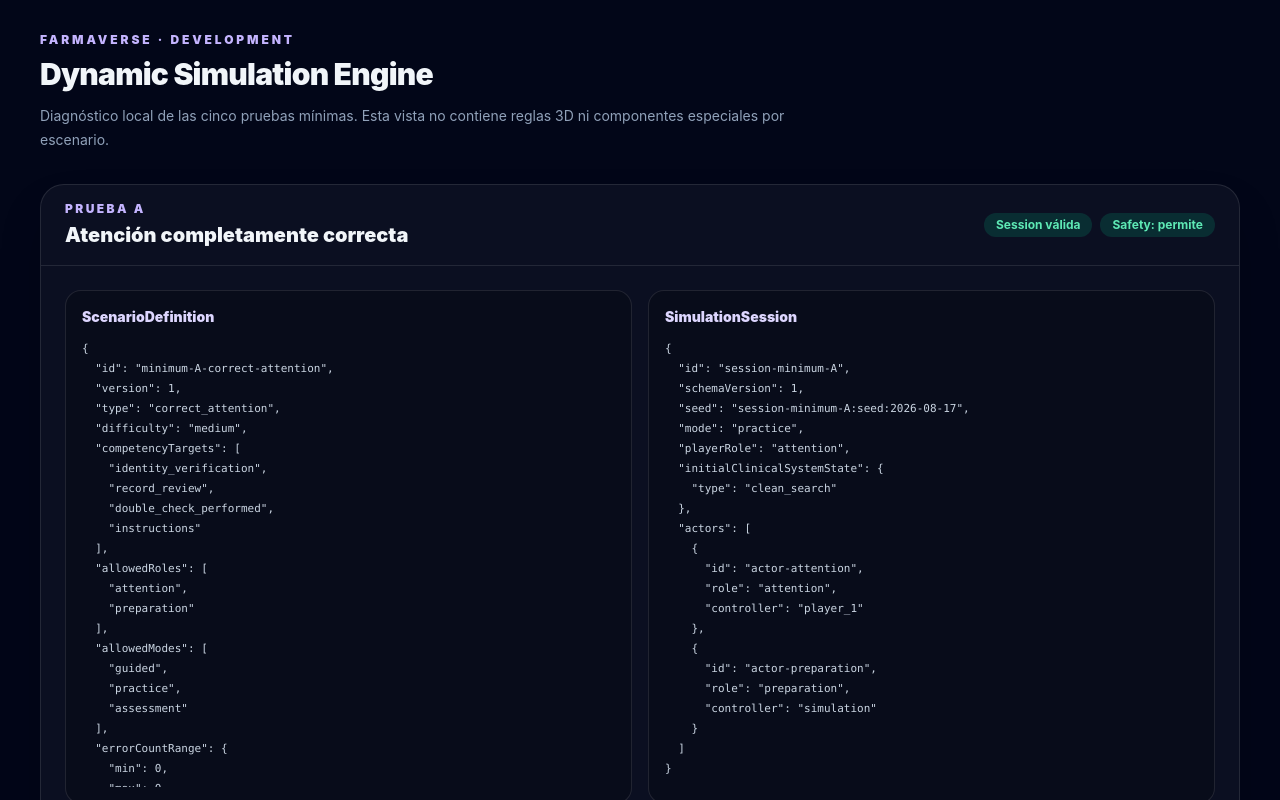
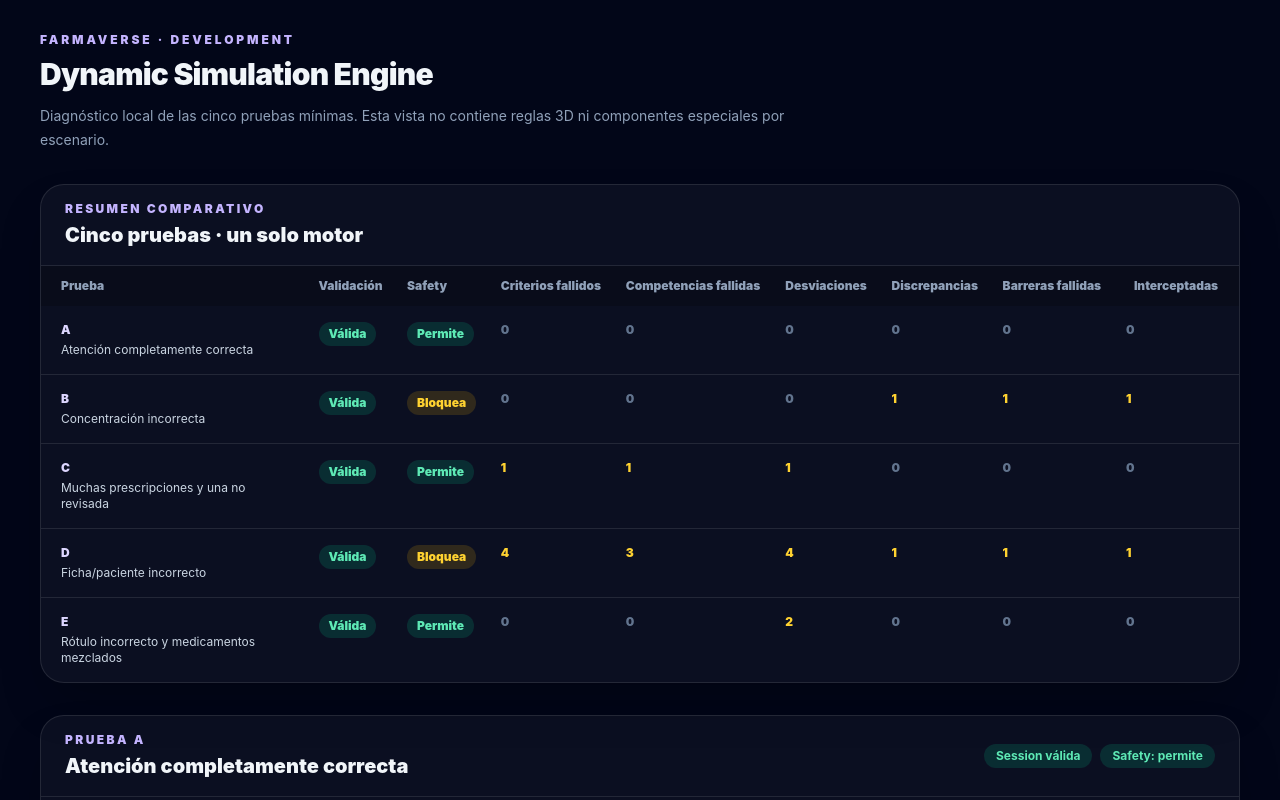
Before and after one commit to vichinho/farmasim, a Next.js app: page /dev/simulation-engine in a window 1280 px wide. Shown: the top 800 px of the page. Built offline with nearby package versions, Linux system fonts and the light colour scheme; no server answers.

Commit message:
feat(simulation-engine): show comparative safety summary

```diff
--- a/src/app/dev/simulation-engine/page.tsx
+++ b/src/app/dev/simulation-engine/page.tsx
@@ -1,11 +1,15 @@
 import { notFound } from "next/navigation";
 
-import { buildMinimumScenarioReport } from "@/features/simulation-engine/fixtures/report";
+import {
+  buildMinimumScenarioReport,
+  buildMinimumScenarioSummary,
+} from "@/features/simulation-engine/fixtures/report";
 
 export default function SimulationEngineDiagnosticsPage() {
   if (process.env.NODE_ENV !== "development") notFound();
 
   const report = buildMinimumScenarioReport();
+  const summary = buildMinimumScenarioSummary();
 
   return (
     <main className="min-h-screen bg-slate-950 px-4 py-8 text-slate-100 sm:px-6 lg:px-10">
@@ -17,6 +21,62 @@ export default function SimulationEngineDiagnosticsPage() {
             Diagnóstico local de las cinco pruebas mínimas. Esta vista no contiene reglas 3D ni componentes especiales por escenario.
           </p>
         </div>
+
+        <section className="mb-8 overflow-hidden rounded-3xl border border-white/10 bg-white/[0.04] shadow-2xl">
+          <header className="border-b border-white/10 px-5 py-4 sm:px-6">
+            <p className="text-xs font-black uppercase tracking-[0.2em] text-violet-300">Resumen comparativo</p>
+            <h2 className="mt-1 text-xl font-black">Cinco pruebas · un solo motor</h2>
+          </header>
+
+          <div className="overflow-x-auto">
+            <table className="w-full min-w-[900px] text-left text-xs">
+              <thead className="bg-black/20 text-slate-400">
+                <tr>
+                  <th className="px-5 py-3 font-black">Prueba</th>
+                  <th className="px-3 py-3 font-black">Validación</th>
+                  <th className="px-3 py-3 font-black">Safety</th>
+                  <th className="px-3 py-3 font-black">Criterios fallidos</th>
+                  <th className="px-3 py-3 font-black">Competencias fallidas</th>
+                  <th className="px-3 py-3 font-black">Desviaciones</th>
+                  <th className="px-3 py-3 font-black">Discrepancias</th>
+                  <th className="px-3 py-3 font-black">Barreras fallidas</th>
+                  <th className="px-5 py-3 font-black">Interceptadas</th>
+                </tr>
+              </thead>
+              <tbody className="divide-y divide-white/10">
+                {summary.map((item) => (
+                  <tr key={item.id} className="align-top">
+                    <td className="px-5 py-4">
+                      <div className="font-black text-violet-200">{item.id}</div>
+                      <div className="mt-1 max-w-56 text-slate-300">{item.title}</div>
+                    </td>
+                    <td className="px-3 py-4">
+                      <StatusPill ok={item.valid} okLabel="Válida" failLabel="Inválida" />
+                    </td>
+                    <td className="px-3 py-4">
+                      {item.safetyAllowed === null ? (
+                        <span className="text-slate-500">N/D</span>
+                      ) : (
+                        <StatusPill
+                          ok={item.safetyAllowed}
+                          okLabel="Permite"
+                          failLabel="Bloquea"
+                          failTone="amber"
+                        />
+                      )}
+                    </td>
+                    <Metric value={item.missedCriteria} />
+                    <Metric value={item.missedCompetencies} />
+                    <Metric value={item.deviations} />
+                    <Metric value={item.discrepancies} />
+                    <Metric value={item.barrierFailures} />
+                    <Metric value={item.interceptedDiscrepancies} />
+                  </tr>
+                ))}
+              </tbody>
+            </table>
+          </div>
+        </section>
 
         <div className="space-y-6">
           {report.map((item) => (
@@ -46,7 +106,8 @@ export default function SimulationEngineDiagnosticsPage() {
                 <DiagnosticBlock title="Competencias" value={item.competencies} />
                 <DiagnosticBlock title="Desviaciones" value={item.processDeviations} />
                 <DiagnosticBlock title="Discrepancias" value={item.discrepancies} />
-                <DiagnosticBlock title="Barreras / Safety" value={{ barriers: item.barriers, safety: item.safety }} />
+                <DiagnosticBlock title="Barreras / Safety" value={{ barriers: item.barriers, failures: item.barrierFailures, safety: item.safety }} />
+                <DiagnosticBlock title="Ciclo de discrepancias" value={item.discrepancyTransitions} />
                 <DiagnosticBlock title="Refuerzo sugerido" value={item.reinforcement} />
               </div>
             </section>
@@ -55,6 +116,30 @@ export default function SimulationEngineDiagnosticsPage() {
       </div>
     </main>
   );
+}
+
+function StatusPill({
+  ok,
+  okLabel,
+  failLabel,
+  failTone = "rose",
+}: {
+  ok: boolean;
+  okLabel: string;
+  failLabel: string;
+  failTone?: "rose" | "amber";
+}) {
+  const failClass = failTone === "amber" ? "bg-amber-400/15 text-amber-300" : "bg-rose-400/15 text-rose-300";
+
+  return (
+    <span className={`inline-flex rounded-full px-2.5 py-1 font-black ${ok ? "bg-emerald-400/15 text-emerald-300" : failClass}`}>
+      {ok ? okLabel : failLabel}
+    </span>
+  );
+}
+
+function Metric({ value }: { value: number }) {
+  return <td className={`px-3 py-4 font-black ${value > 0 ? "text-amber-300" : "text-slate-500"}`}>{value}</td>;
 }
 
 function DiagnosticBlock({ title, value }: { title: string; value: unknown }) {
```
